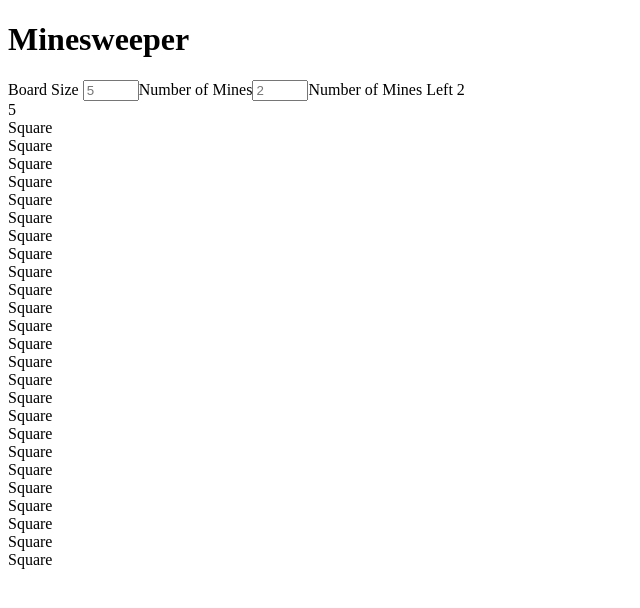
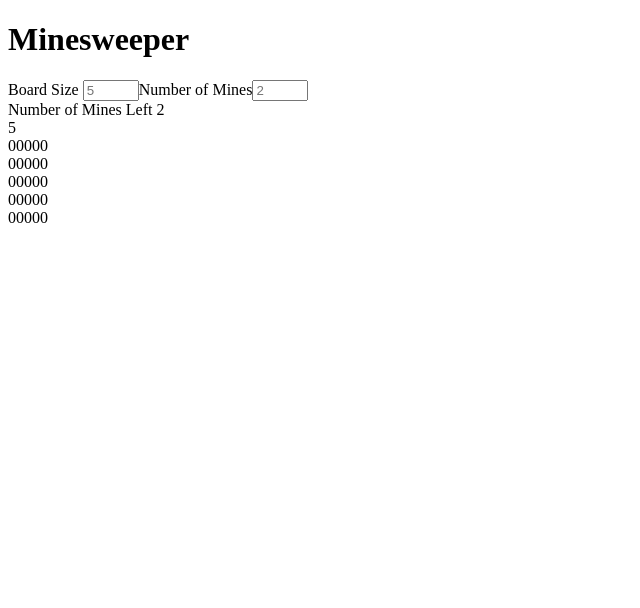
Before and after one commit to NoelleDeAngelo/Minesweeper, a React (Create React App) app: page / in a window 1280 px wide. Shown: the top 608 px of the page, without its empty margins (0-640 px from the left). Built offline with nearby package versions, Linux system fonts and the light colour scheme.

Commit message:
Add squares to board

```diff
--- a/public/index.html
+++ b/public/index.html
@@ -2,6 +2,7 @@
 <html lang="en">
   <head>
     <title>Minesweeper</title>
+    <link rel="stylesheet" href="style.css">
   </head>
   <body>
     <div id="app"></div>
--- /dev/null
+++ b/public/style.css
@@ -0,0 +1,7 @@
+
+
+
+.boardRow {
+  display: inline-block;
+
+}
--- a/src/components/App.js
+++ b/src/components/App.js
@@ -19,7 +19,7 @@ class App extends React.Component {
           <input onChange ={()=>{this.setState({boardSize: document.getElementById('boardSize').value})}} placeholder = '5' id= 'boardSize' type= 'number' min='5' max='20'></input>
           <label for='numOfMines'>Number of Mines</label>
           <input onChange ={()=>{this.setState({boardSize: document.getElementById('numOfMines').value})}} placeholder = '2' id="numOfMines" type= 'number' min='5' max='20'></input>
-          <text>Number of Mines Left {this.state.minesLeft}</text>
+          <div>Number of Mines Left {this.state.minesLeft}</div>
           <Board num = {this.state.boardSize}/>
         </div>
       );
--- a/src/components/Board.jsx
+++ b/src/components/Board.jsx
@@ -9,10 +9,6 @@ class Board extends React.Component {
     }
   }
 
-  // componentDidMount(){
-  //   this.setState({currentBoard:this.createBoard(5)})
-
-  // }
 
   createBoard(size){
     let board =[]
@@ -31,10 +27,10 @@ class Board extends React.Component {
     <div>
       <div>{this.props.num}</div>
       {this.state.currentBoard.map((row)=> {
-         return row.map((space)=> {
+         return (<div class = 'boardRow'>{row.map((space)=> {
           return <Square status= {space}/>
         }
-        )
+        )}</div>)
       })}
       </div>
   );
--- a/src/components/Square.js
+++ b/src/components/Square.js
@@ -1,9 +1,9 @@
 import React from 'react'
 
-export default function Square() {
+export default function Square({status}) {
   return (
     <div>
-      <div>Square</div>
+      <div>{status}</div>
       </div>
   );
 }
```
